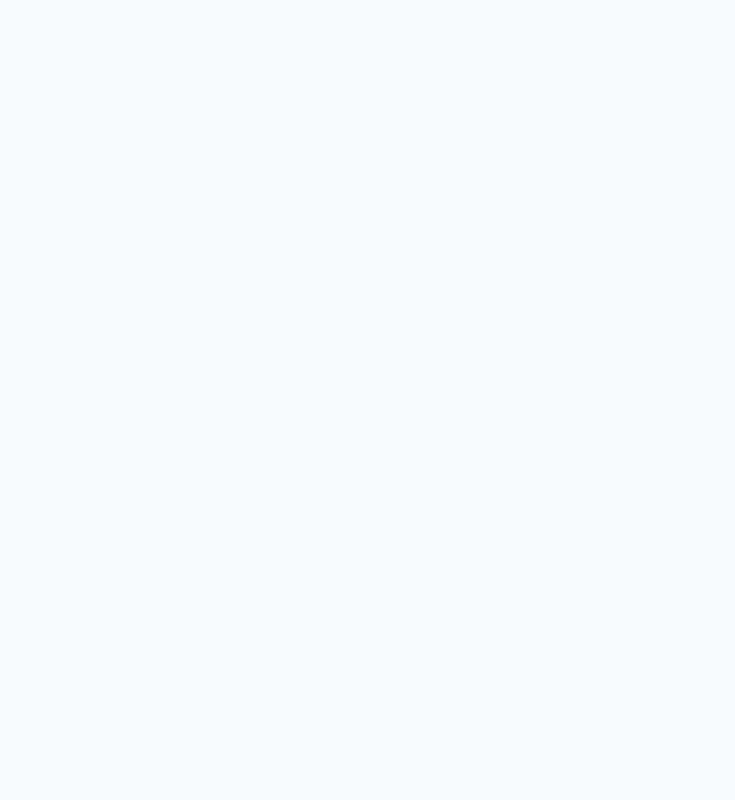
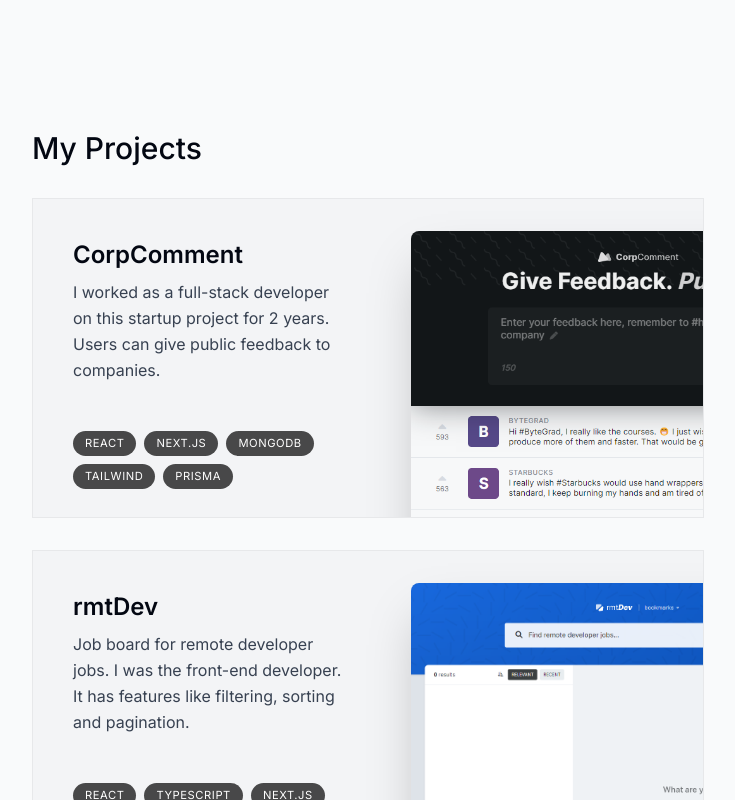
Before and after one commit to nickdunn2/portfolio, a Next.js app: page / in a window 1280 px wide. Shown: the part 1220-2020 px from the top of the page, without its empty margins (272-1007 px from the left). Built offline with nearby package versions, Linux system fonts and the light colour scheme.

Commit message:
feat(projects): introduce Projects component

```diff
--- a/app/page.tsx
+++ b/app/page.tsx
@@ -1,6 +1,7 @@
 import Intro from "@/components/intro"
 import SectionDivider from "@/components/section-divider"
 import About from "@/components/about"
+import Projects from "@/components/projects"
 
 export default function Home() {
   return (
@@ -8,6 +9,7 @@
       <Intro/>
       <SectionDivider/>
       <About/>
+      <Projects/>
     </main>
   )
 }
--- /dev/null
+++ b/components/projects.tsx
@@ -0,0 +1,55 @@
+import React from "react"
+import SectionHeader from "@/components/section-header"
+import { projectsData } from "@/lib/data"
+import Image from "next/image"
+
+
+const Projects = () => {
+  return (
+    <section>
+      <SectionHeader>My Projects</SectionHeader>
+      <div>
+        {
+          projectsData.map((project, index) => {
+            return (
+              <React.Fragment key={index}>
+                <Project {...project}/>
+              </React.Fragment>
+            )
+          })
+        }
+      </div>
+    </section>
+
+  )
+}
+
+type ProjectProps = typeof projectsData[number]
+
+const Project = ({ title, description, tags, imageUrl }: ProjectProps) => {
+  return (
+    <section className="relative bg-gray-100 max-w-[42rem] border border-black/5 overflow-hidden sm:pr-8 sm:h-[20rem] mb-3 sm:mb-8 last:mb-0">
+      <div className="flex flex-col px-5 pt-4 pb-7 sm:pl-10 sm:pr-2 sm:pt-10 sm:max-w-[50%] h-full">
+        <h3 className="text-2xl font-semibold">{title}</h3>
+        <p className="mt-2 leading-relaxed text-gray-700">{description}</p>
+        <ul className="flex flex-wrap mt-4 gap-2 sm:mt-auto">
+          {tags.map((tag, index) => (
+            <li
+              className="bg-black/[0.7] px-3 py-1 text-[0.7rem] uppercase tracking-wider text-white rounded-full"
+              key={index}>
+              {tag}
+            </li>
+          ))}
+        </ul>
+      </div>
+      <Image
+        src={imageUrl}
+        alt="project I worked on"
+        quality={95}
+        className="absolute top-8 -right-40 w-[28.25rem] rounded-t-lg shadow-2xl"
+      />
+    </section>
+  )
+}
+
+export default Projects
```
